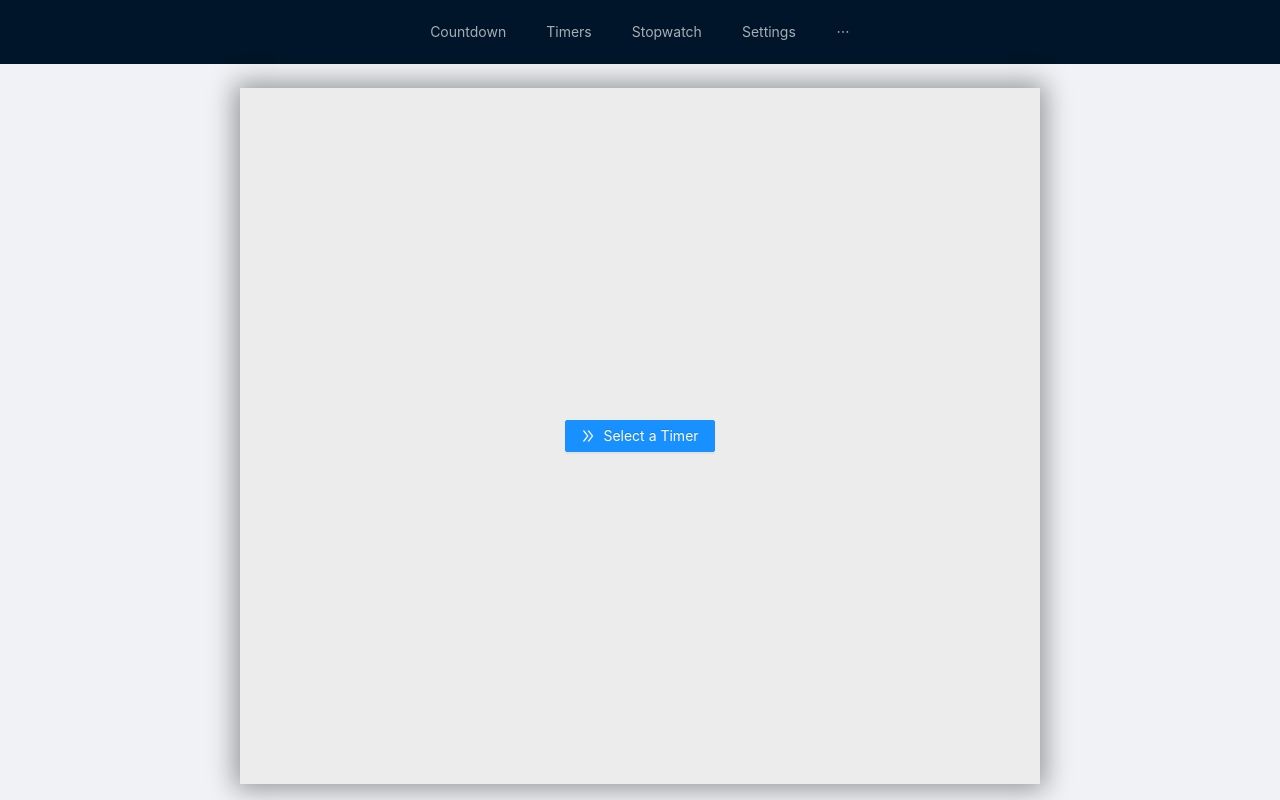
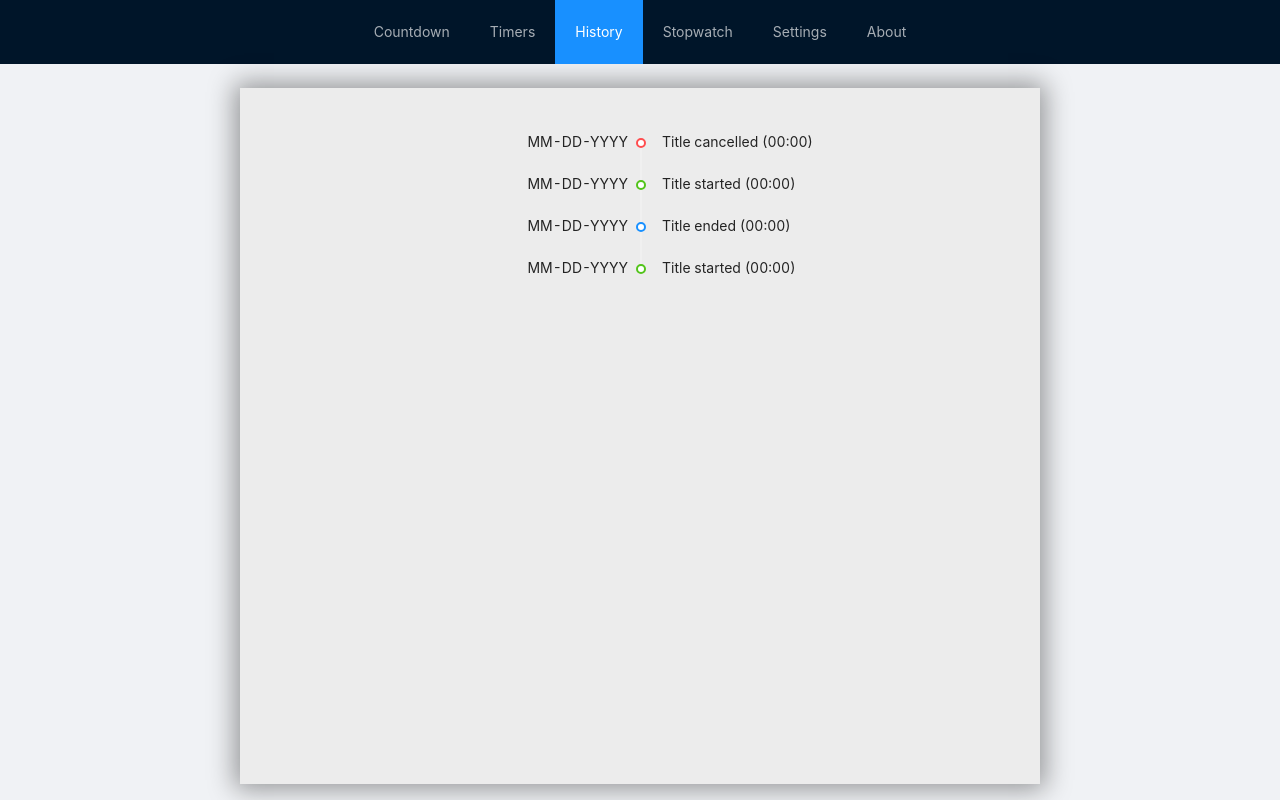
Before and after one commit to JasonDip/timer, a React (Create React App) app: page /history in a window 1280 px wide. Built offline with nearby package versions, Linux system fonts and the light colour scheme.

Commit message:
add history page skeleton

```diff
--- a/src/App.js
+++ b/src/App.js
@@ -4,12 +4,13 @@ import { Layout } from "antd";
 import "antd/dist/antd.css";
 import "./App.css";
 
+import NavBar from "./components/NavBar/NavBar";
 import CountDown from "./components/CountDown/CountDown";
-import NavBar from "./components/NavBar/NavBar";
+import Timers from "./components/Timers/Timers";
+import History from "./components/History/History";
+import Stopwatch from "./components/Stopwatch/Stopwatch";
 import Settings from "./components/Settings/Settings";
 import About from "./components/About/About";
-import Timers from "./components/Timers/Timers";
-import Stopwatch from "./components/Stopwatch/Stopwatch";
 import {
     defaultTimerList,
     defaultSoundSettings,
@@ -167,6 +168,10 @@ function App(props) {
                                         />
                                     </Route>
 
+                                    <Route path="/history">
+                                        <History />
+                                    </Route>
+
                                     <Route path="/stopwatch">
                                         <Stopwatch
                                             stopwatchState={stopwatchState}
--- /dev/null
+++ b/src/components/History/History.js
@@ -0,0 +1,26 @@
+import React from "react";
+import { Timeline } from "antd";
+import styles from "./History.module.css";
+
+const History = (props) => {
+    return (
+        <div className={styles.container}>
+            <Timeline reverse mode="left">
+                <Timeline.Item label="MM-DD-YYYY" color="green">
+                    Title started (00:00)
+                </Timeline.Item>
+                <Timeline.Item label="MM-DD-YYYY" color="blue">
+                    Title ended (00:00)
+                </Timeline.Item>
+                <Timeline.Item label="MM-DD-YYYY" color="green">
+                    Title started (00:00)
+                </Timeline.Item>
+                <Timeline.Item label="MM-DD-YYYY" color="red">
+                    Title cancelled (00:00)
+                </Timeline.Item>
+            </Timeline>
+        </div>
+    );
+};
+
+export default History;
--- /dev/null
+++ b/src/components/History/History.module.css
@@ -0,0 +1,7 @@
+.container {
+    padding: 50px;
+    display: flex;
+    flex-direction: column;
+    overflow: auto;
+    width: 60%;
+}
--- a/src/components/NavBar/NavBar.js
+++ b/src/components/NavBar/NavBar.js
@@ -22,6 +22,10 @@ const NavBar = (props) => {
                     <NavLink to="/timers">Timers</NavLink>
                 </Menu.Item>
 
+                <Menu.Item className="unselectable" key="/history">
+                    <NavLink to="/history">History</NavLink>
+                </Menu.Item>
+
                 <Menu.Item className="unselectable" key="/stopwatch">
                     <NavLink to="/stopwatch">Stopwatch</NavLink>
                 </Menu.Item>
```
